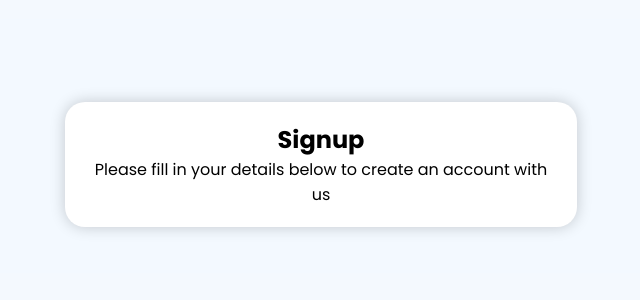
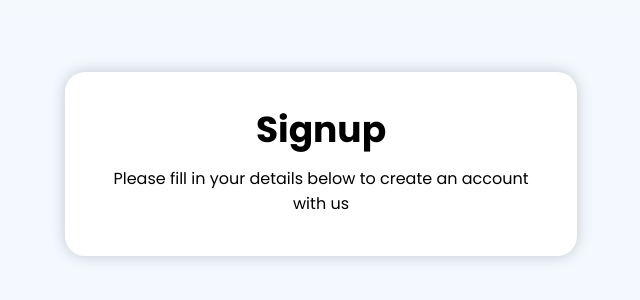
Before and after one commit to tlhalesebaeng/testmaker-frontend, a React (Vite) app: page /signup in a window 1280 px wide. Shown: the part 236-536 px from the top of the page, without its empty margins (319-959 px from the left). Built offline with nearby package versions, Linux system fonts and the light colour scheme.

Commit message:
Place the card styles at the top, set the font size and line height of the signup h2 element and add a margin at the top of the description paragraph

```diff
--- a/src/features/auth/signup/Signup.css
+++ b/src/features/auth/signup/Signup.css
@@ -1,13 +1,20 @@
+.signup__card {
+    width: 40%;
+    padding: 40px;
+}
+
 .signup {
     width: 100%;
     height: 100%;
 }
 
-.signup__card {
-    width: 40%;
+.signup h2 {
+    font-size: 36px;
+    line-height: 36px;
 }
 
 .signup p {
+    margin-top: 18px;
     text-align: center;
 }
 
```
